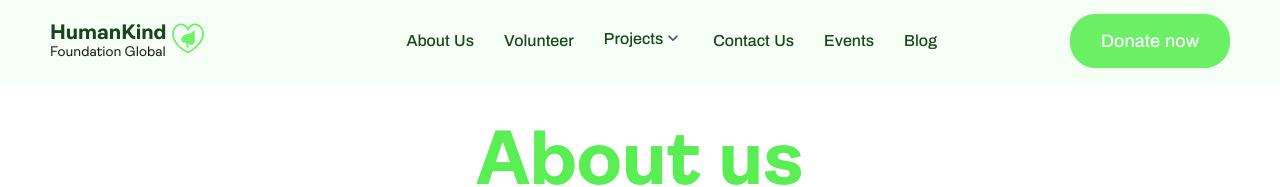
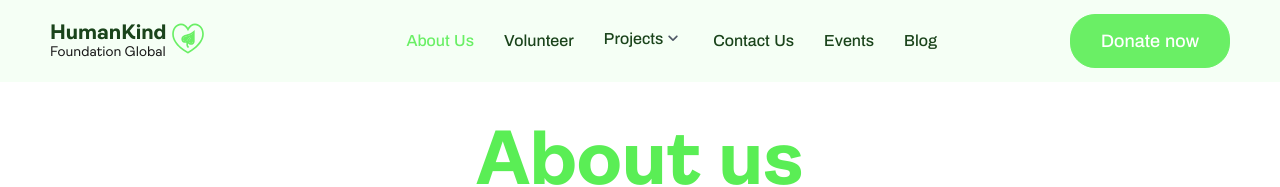
Before and after one commit to Obafemi-NG/human-kind-next-app, a Next.js app: page /about-us in a window 1280 px wide. Shown: the top 187 px of the page. Built offline with nearby package versions, Linux system fonts and the light colour scheme.

Commit message:
implement active-navlink styling for web navigation bar

```diff
--- a/components/Navbar/index.js
+++ b/components/Navbar/index.js
@@ -1,9 +1,11 @@
 import Image from "next/image";
 import Link from "next/link";
+import { useRouter } from "next/router";
 import styles from "./navbar.module.css";
 import { useState } from "react";
 
 const Navbar = () => {
+  const router = useRouter();
   const [navMenu, setNavMenu] = useState(false);
   return (
     <>
@@ -33,13 +35,26 @@ const Navbar = () => {
           <li className={styles["nav-link"]}>
             {" "}
             <Link href="/about-us">
-              <a> About Us</a>
+              <a
+                className={
+                  router.pathname == "/about-us" ? `${styles["active"]}` : ""
+                }
+              >
+                {" "}
+                About Us
+              </a>
             </Link>{" "}
           </li>
           <li className={styles["nav-link"]}>
             {" "}
             <Link href="/volunteer">
-              <a>Volunteer</a>
+              <a
+                className={
+                  router.pathname == "/volunteer" ? `${styles["active"]}` : ""
+                }
+              >
+                Volunteer
+              </a>
             </Link>{" "}
           </li>
           <li className={styles["nav-link"]}>
@@ -58,14 +73,20 @@ const Navbar = () => {
           <li className={styles["nav-link"]}>
             {" "}
             <Link href="/contact-us">
-              <a>Contact Us</a>
+              <a
+                className={
+                  router.pathname == "/contact-us" ? `${styles["active"]}` : ""
+                }
+              >
+                Contact Us
+              </a>
             </Link>{" "}
           </li>
           <li className={styles["nav-link"]}> Events </li>
           <li className={styles["nav-link"]}> Blog </li>
         </ul>
         <Link href="donate">
-          <a>
+          <a passHref>
             <button className={styles["nav-btn"]}>Donate now</button>{" "}
           </a>
         </Link>
--- a/components/Navbar/navbar.module.css
+++ b/components/Navbar/navbar.module.css
@@ -73,6 +73,10 @@
   border: 1px solid #5aee55;
 }
 
+.active {
+  color: #5aee55;
+}
+
 @media screen and (max-width: 480px) {
   .nav-links {
     display: none;
```
